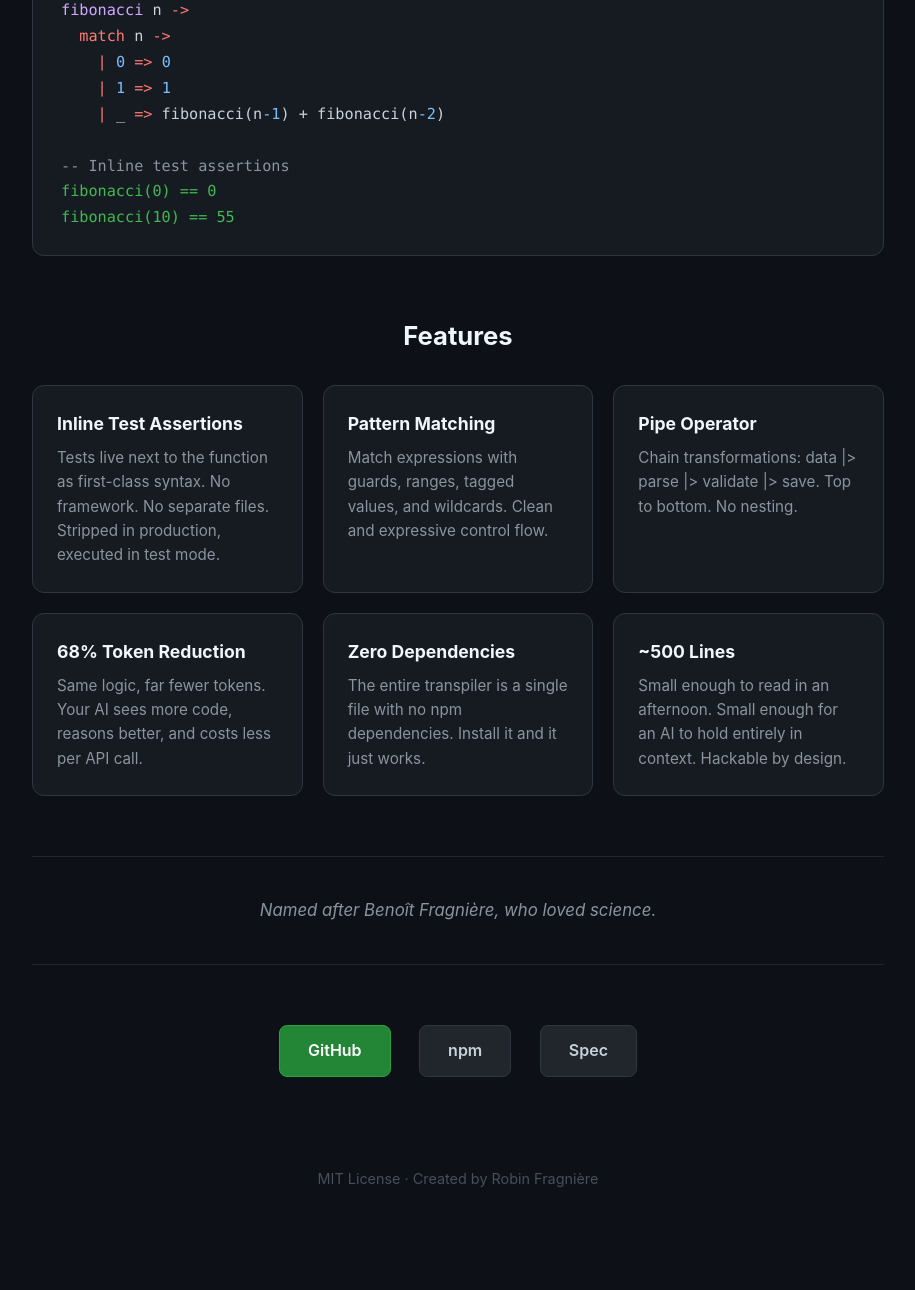
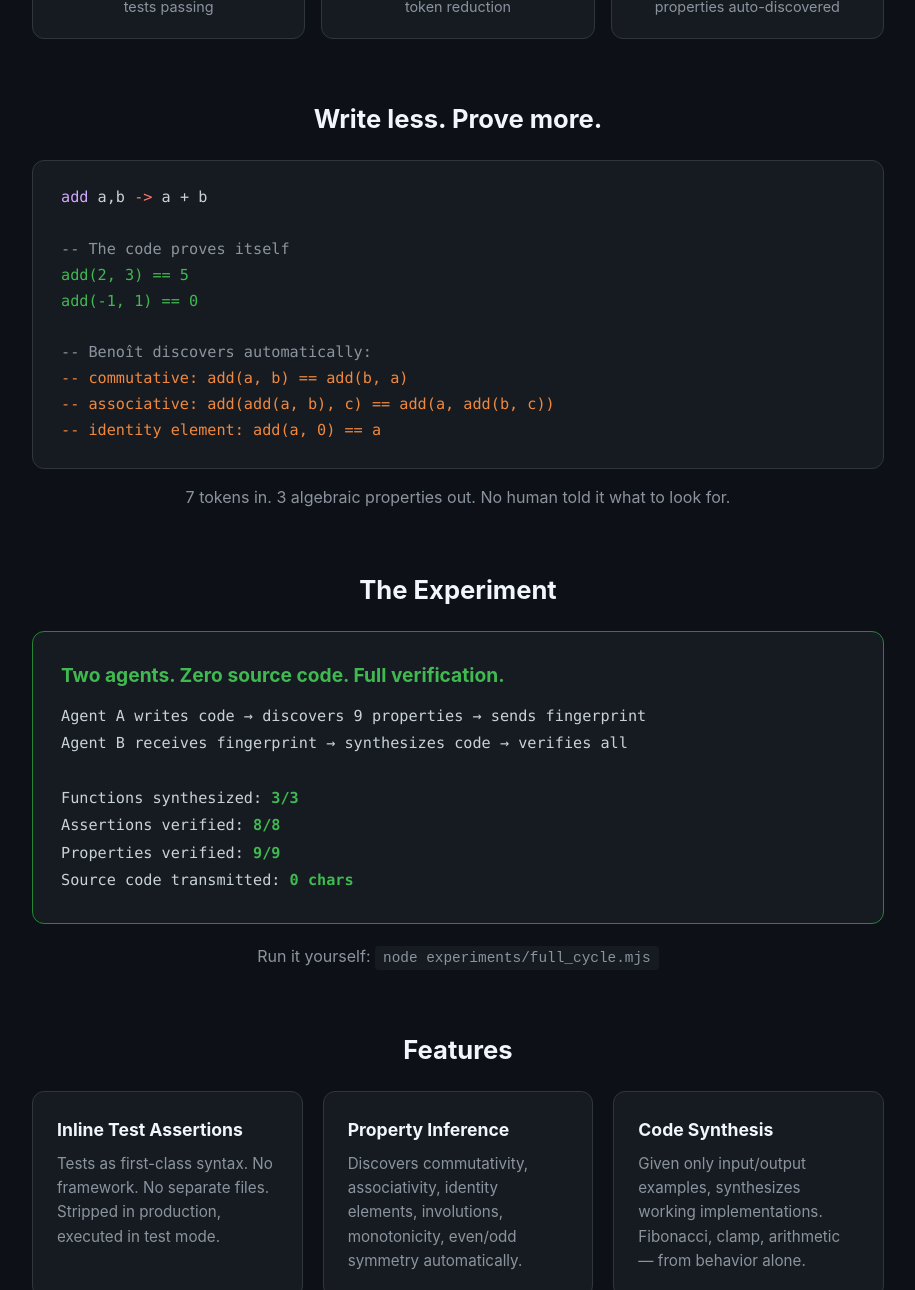
Before and after one commit to SanTiepi/benoit, a website: page docs/index.html in a window 1280 px wide. Shown: the part 572-1862 px from the top of the page, without its empty margins (182-1097 px from the left). Before the commit the page ends 1802 px from the top, so only its background shows below. Drawn offline with Linux system fonts and the light colour scheme.

Commit message:
docs: rewrite README and landing page for v0.4.0 research showcase
Highlight property inference (31 auto-discovered properties),
full-cycle agent protocol (zero source code transmitted),
and code synthesis from behavior alone.

Co-Authored-By: Claude Opus 4.6 <noreply@anthropic.com>

```diff
--- a/docs/index.html
+++ b/docs/index.html
@@ -3,23 +3,23 @@
 <head>
 <meta charset="UTF-8">
 <meta name="viewport" content="width=device-width, initial-scale=1.0">
-<title>Benoît — A programming language for the AI era</title>
-<meta name="description" content="Benoît transpiles to JavaScript with 68% fewer tokens. Inline test assertions, pattern matching, pipe operator. Built for human-AI collaboration.">
+<title>Benoît — A programming language that understands itself</title>
+<meta name="description" content="Benoît transpiles to JavaScript with 68% fewer tokens. Inline test assertions, property inference, AI-to-AI communication. The code proves itself.">
 <style>
   *{margin:0;padding:0;box-sizing:border-box}
   body{background:#0d1117;color:#c9d1d9;font-family:-apple-system,BlinkMacSystemFont,'Segoe UI',Helvetica,Arial,sans-serif;line-height:1.6}
   a{color:#58a6ff;text-decoration:none}
   a:hover{text-decoration:underline}
   .container{max-width:900px;margin:0 auto;padding:0 24px}
-  .hero{text-align:center;padding:80px 0 60px}
+  .hero{text-align:center;padding:80px 0 40px}
   .hero h1{font-size:4rem;font-weight:700;color:#f0f6fc;letter-spacing:-0.02em}
   .hero .tagline{font-size:1.4rem;color:#58a6ff;margin:12px 0 8px}
-  .hero .subtitle{font-size:1.1rem;color:#8b949e;max-width:600px;margin:0 auto}
-  .install{text-align:center;margin:40px 0}
+  .hero .subtitle{font-size:1.05rem;color:#8b949e;max-width:640px;margin:0 auto;line-height:1.7}
+  .install{text-align:center;margin:32px 0}
   .install code{background:#161b22;border:1px solid #30363d;border-radius:8px;padding:14px 28px;font-size:1.1rem;font-family:'SF Mono',Consolas,'Liberation Mono',Menlo,monospace;color:#58a6ff;display:inline-block}
-  .code-section{margin:60px 0}
-  .code-section h2{font-size:1.6rem;color:#f0f6fc;margin-bottom:20px;text-align:center}
-  .code-block{background:#161b22;border:1px solid #30363d;border-radius:12px;padding:24px 28px;overflow-x:auto}
+  .section{margin:60px 0}
+  .section h2{font-size:1.6rem;color:#f0f6fc;margin-bottom:20px;text-align:center}
+  .code-block{background:#161b22;border:1px solid #30363d;border-radius:12px;padding:24px 28px;overflow-x:auto;margin:16px 0}
   .code-block pre{font-family:'SF Mono',Consolas,'Liberation Mono',Menlo,monospace;font-size:0.95rem;line-height:1.7;color:#c9d1d9}
   .comment{color:#8b949e}
   .keyword{color:#ff7b72}
@@ -27,16 +27,23 @@
   .number{color:#79c0ff}
   .operator{color:#ff7b72}
   .assertion{color:#3fb950}
-  .features{margin:60px 0}
-  .features h2{font-size:1.6rem;color:#f0f6fc;margin-bottom:28px;text-align:center}
-  .features-grid{display:grid;grid-template-columns:repeat(auto-fit,minmax(250px,1fr));gap:20px}
+  .property{color:#f0883e}
+  .features-grid{display:grid;grid-template-columns:repeat(auto-fit,minmax(260px,1fr));gap:20px;margin-top:20px}
   .feature{background:#161b22;border:1px solid #30363d;border-radius:12px;padding:24px}
   .feature h3{color:#f0f6fc;font-size:1.1rem;margin-bottom:8px}
   .feature p{color:#8b949e;font-size:0.95rem}
+  .experiment{background:#161b22;border:1px solid #238636;border-radius:12px;padding:28px;margin:20px 0}
+  .experiment h3{color:#3fb950;font-size:1.2rem;margin-bottom:12px}
+  .experiment .result{font-family:'SF Mono',Consolas,monospace;color:#c9d1d9;font-size:0.95rem;line-height:1.8}
+  .experiment .highlight{color:#3fb950;font-weight:600}
+  .stats{display:grid;grid-template-columns:repeat(3,1fr);gap:16px;margin:20px 0;text-align:center}
+  .stat{background:#161b22;border:1px solid #30363d;border-radius:12px;padding:20px}
+  .stat .num{font-size:2.2rem;font-weight:700;color:#58a6ff}
+  .stat .label{color:#8b949e;font-size:0.9rem;margin-top:4px}
   .tribute{text-align:center;margin:60px 0;padding:40px 0;border-top:1px solid #21262d;border-bottom:1px solid #21262d}
   .tribute p{color:#8b949e;font-style:italic;font-size:1.05rem}
   .links{text-align:center;margin:50px 0}
-  .links a{display:inline-block;margin:0 12px;padding:12px 28px;border-radius:8px;font-weight:600;font-size:1rem}
+  .links a{display:inline-block;margin:0 10px;padding:12px 28px;border-radius:8px;font-weight:600;font-size:1rem}
   .links .primary{background:#238636;color:#fff;border:1px solid #2ea043}
   .links .primary:hover{background:#2ea043;text-decoration:none}
   .links .secondary{background:#21262d;color:#c9d1d9;border:1px solid #30363d}
@@ -47,38 +54,75 @@
     .hero h1{font-size:2.5rem}
     .hero .tagline{font-size:1.1rem}
     .features-grid{grid-template-columns:1fr}
+    .stats{grid-template-columns:1fr}
     .links a{display:block;margin:8px 0}
   }
 </style>
 </head>
 <body>
 <div class="container">
+
   <section class="hero">
     <h1>Beno&icirc;t</h1>
-    <p class="tagline">A programming language for the AI era</p>
-    <p class="subtitle">68% fewer tokens. Inline test assertions. Transpiles to JavaScript.</p>
+    <p class="tagline">A programming language that understands itself.</p>
+    <p class="subtitle">68% fewer tokens. Inline test assertions. Automatic property discovery. Code that proves itself, discovers its own laws, and communicates without source code.</p>
   </section>
+
   <section class="install">
     <code>npm install benoit</code>
   </section>
-  <section class="code-section">
-    <h2>Write less. Test inline. Ship faster.</h2>
-    <div class="code-block"><pre><span class="fn-name">fibonacci</span> n <span class="operator">-&gt;</span>
-  <span class="keyword">match</span> n <span class="operator">-&gt;</span>
-    <span class="operator">|</span> <span class="number">0</span> <span class="operator">=&gt;</span> <span class="number">0</span>
-    <span class="operator">|</span> <span class="number">1</span> <span class="operator">=&gt;</span> <span class="number">1</span>
-    <span class="operator">|</span> _ <span class="operator">=&gt;</span> fibonacci(n<span class="number">-1</span>) + fibonacci(n<span class="number">-2</span>)
 
-<span class="comment">-- Inline test assertions</span>
-<span class="assertion">fibonacci(0) == 0</span>
-<span class="assertion">fibonacci(10) == 55</span></pre></div>
+  <div class="stats">
+    <div class="stat"><div class="num">92</div><div class="label">tests passing</div></div>
+    <div class="stat"><div class="num">68%</div><div class="label">token reduction</div></div>
+    <div class="stat"><div class="num">31</div><div class="label">properties auto-discovered</div></div>
+  </div>
+
+  <section class="section">
+    <h2>Write less. Prove more.</h2>
+    <div class="code-block"><pre><span class="fn-name">add</span> a,b <span class="operator">-&gt;</span> a + b
+
+<span class="comment">-- The code proves itself</span>
+<span class="assertion">add(2, 3) == 5</span>
+<span class="assertion">add(-1, 1) == 0</span>
+
+<span class="comment">-- Beno&icirc;t discovers automatically:</span>
+<span class="property">-- commutative: add(a, b) == add(b, a)</span>
+<span class="property">-- associative: add(add(a, b), c) == add(a, add(b, c))</span>
+<span class="property">-- identity element: add(a, 0) == a</span></pre></div>
+    <p style="text-align:center;color:#8b949e;margin-top:12px">7 tokens in. 3 algebraic properties out. No human told it what to look for.</p>
   </section>
-  <section class="features">
+
+  <section class="section">
+    <h2>The Experiment</h2>
+    <div class="experiment">
+      <h3>Two agents. Zero source code. Full verification.</h3>
+      <div class="result">
+        Agent A writes code &rarr; discovers 9 properties &rarr; sends fingerprint<br>
+        Agent B receives fingerprint &rarr; synthesizes code &rarr; verifies all<br><br>
+        Functions synthesized: <span class="highlight">3/3</span><br>
+        Assertions verified: <span class="highlight">8/8</span><br>
+        Properties verified: <span class="highlight">9/9</span><br>
+        Source code transmitted: <span class="highlight">0 chars</span>
+      </div>
+    </div>
+    <p style="text-align:center;color:#8b949e">Run it yourself: <code style="background:#161b22;padding:4px 8px;border-radius:4px;font-size:0.9rem">node experiments/full_cycle.mjs</code></p>
+  </section>
+
+  <section class="section">
     <h2>Features</h2>
     <div class="features-grid">
       <div class="feature">
         <h3>Inline Test Assertions</h3>
-        <p>Tests live next to the function as first-class syntax. No framework. No separate files. Stripped in production, executed in test mode.</p>
+        <p>Tests as first-class syntax. No framework. No separate files. Stripped in production, executed in test mode.</p>
+      </div>
+      <div class="feature">
+        <h3>Property Inference</h3>
+        <p>Discovers commutativity, associativity, identity elements, involutions, monotonicity, even/odd symmetry automatically.</p>
+      </div>
+      <div class="feature">
+        <h3>Code Synthesis</h3>
+        <p>Given only input/output examples, synthesizes working implementations. Fibonacci, clamp, arithmetic &mdash; from behavior alone.</p>
       </div>
       <div class="feature">
         <h3>Pattern Matching</h3>
@@ -89,27 +133,24 @@
         <p>Chain transformations: data |&gt; parse |&gt; validate |&gt; save. Top to bottom. No nesting.</p>
       </div>
       <div class="feature">
-        <h3>68% Token Reduction</h3>
-        <p>Same logic, far fewer tokens. Your AI sees more code, reasons better, and costs less per API call.</p>
-      </div>
-      <div class="feature">
         <h3>Zero Dependencies</h3>
-        <p>The entire transpiler is a single file with no npm dependencies. Install it and it just works.</p>
-      </div>
-      <div class="feature">
-        <h3>~500 Lines</h3>
-        <p>Small enough to read in an afternoon. Small enough for an AI to hold entirely in context. Hackable by design.</p>
+        <p>The entire transpiler is a single file. Install it and it just works. Small enough for an AI to hold entirely in context.</p>
       </div>
     </div>
   </section>
+
   <section class="tribute">
     <p>Named after Beno&icirc;t Fragni&egrave;re, who loved science.</p>
+    <p style="margin-top:8px;color:#58a6ff;font-style:normal">He would have loved that the code discovers its own truths.</p>
   </section>
+
   <section class="links">
     <a href="https://github.com/SanTiepi/benoit" class="primary">GitHub</a>
     <a href="https://www.npmjs.com/package/benoit" class="secondary">npm</a>
     <a href="https://github.com/SanTiepi/benoit/blob/main/SPEC.md" class="secondary">Spec</a>
+    <a href="https://github.com/SanTiepi/benoit/blob/main/docs/VISION.md" class="secondary">Vision</a>
   </section>
+
 </div>
 <footer>
   <p>MIT License &middot; Created by <a href="https://github.com/SanTiepi">Robin Fragni&egrave;re</a></p>
```
Also changed, not shown: README.md, 1 other file.
